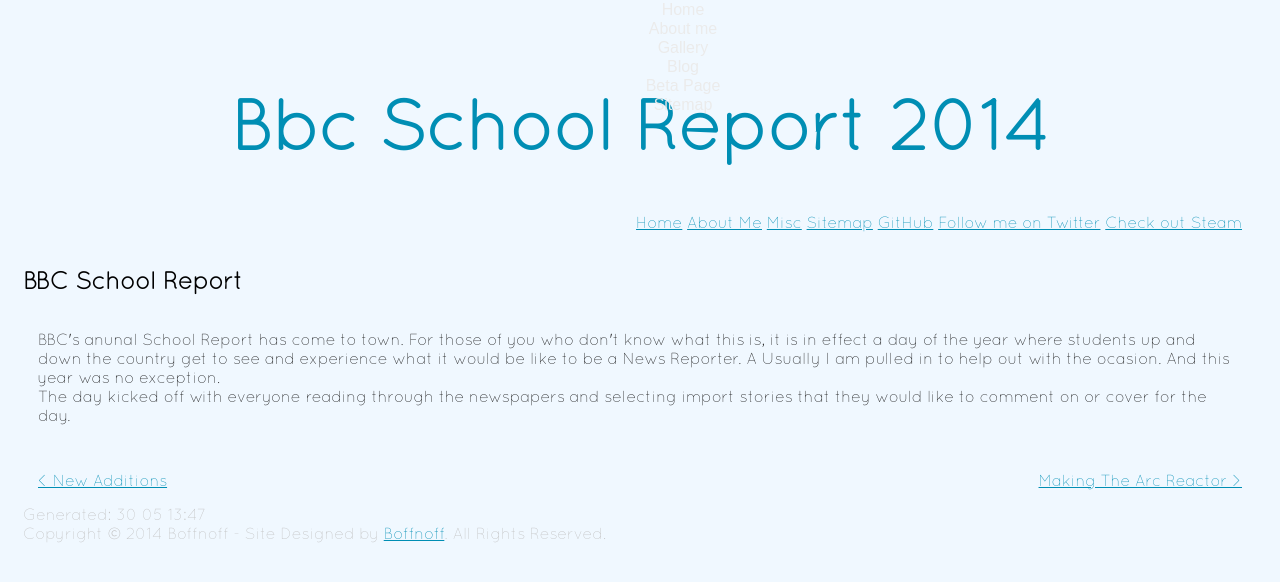
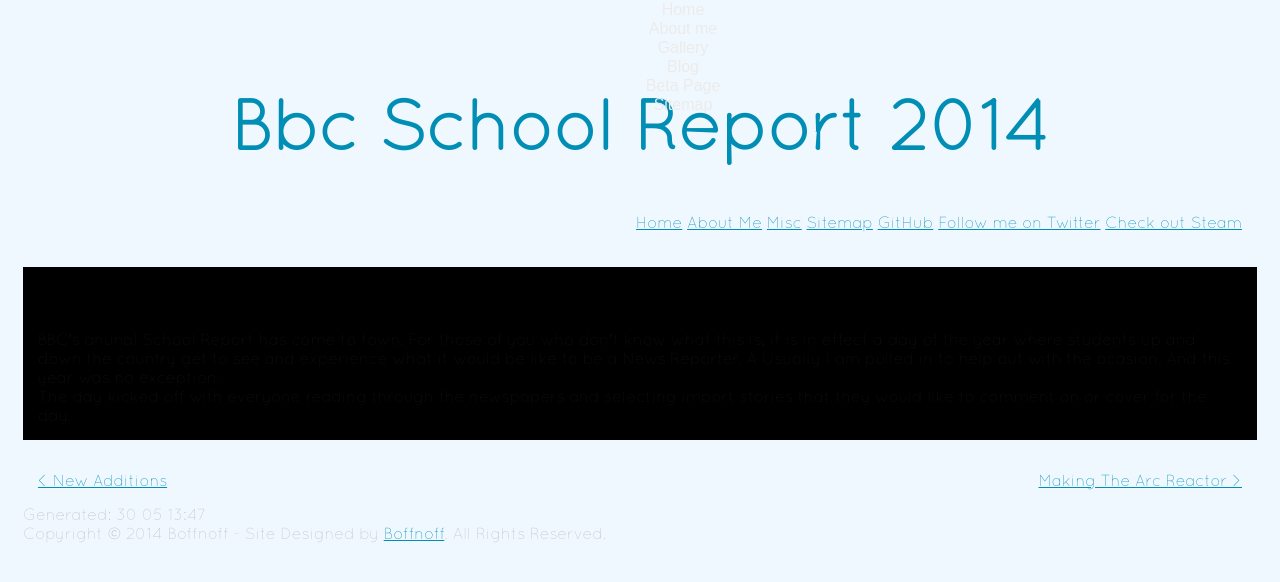
Before and after one commit to boffnoff/boffnoff.github.com, a Jekyll site: the page built from _posts/2014-03-27-bbc-school-report-2014.html, in a window 1280 px wide. Shown: the top 582 px of the page. Built offline with Jekyll 4.4.1, drawn with Linux system fonts in a browser that asks for light colours.

Commit message:
added 'article' line of code so in future it can be coded

```diff
--- a/css/index.css
+++ b/css/index.css
@@ -163,6 +163,10 @@
 }
 
 
+
+article {
+    background: #000
+}
 
 
 
```
